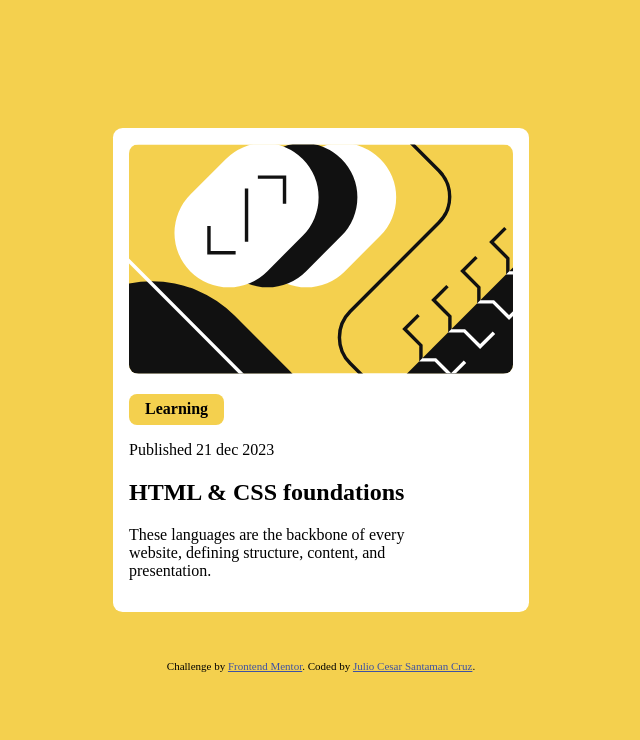
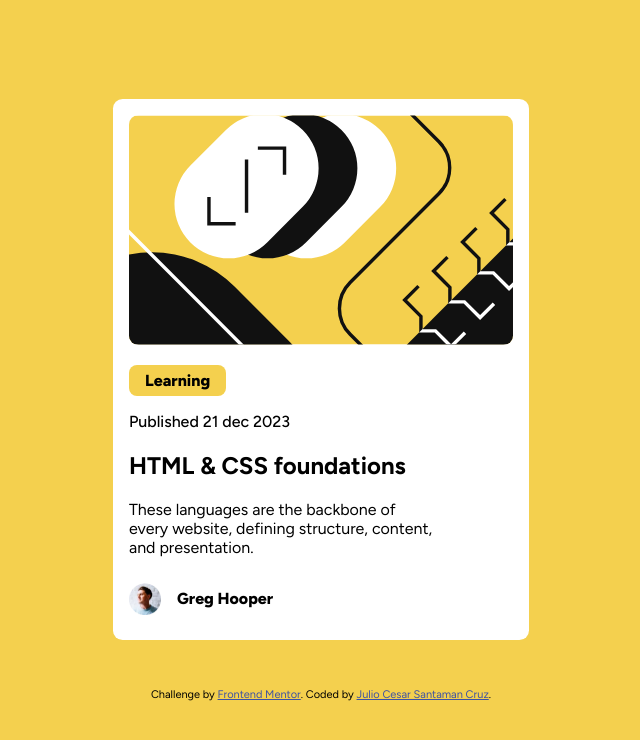
Before and after one commit to juliocsantaman/blog-preview-card, a plain HTML site: page index.html in a window 1280 px wide. Shown: the whole page, without its empty margins (319-959 px from the left). Drawn offline with Linux system fonts and the light colour scheme.

Commit message:
Adding author.

```diff
--- a/css/index.css
+++ b/css/index.css
@@ -7,6 +7,7 @@ body {
   width: 100%;
   height: 100vh;
   margin: 0rem;
+  font-family: "Figtree", sans-serif;
 }
 
 .card {
@@ -30,6 +31,11 @@ body {
   width: 88%;
 }
 
+.card__title:hover {
+  color: hsl(47, 88%, 63%);
+  cursor: pointer;
+}
+
 .card__text {
   width: 90%;
 }
@@ -45,6 +51,22 @@ body {
 
 .card__date {
   font-weight: 500;
+}
+
+
+.card__author-container {
+  display: flex;
+  align-items: center;
+  gap: 1rem;
+}
+
+.card__author-image {
+  width: 2rem;
+  height: 2rem;
+}
+
+.card__author-name {
+  font-weight: 800;
 }
 
 /*
--- a/index.html
+++ b/index.html
@@ -1,25 +1,36 @@
 <!DOCTYPE html>
 <html lang="en">
+
 <head>
   <meta charset="UTF-8">
-  <meta name="viewport" content="width=device-width, initial-scale=1.0"> <!-- displays site properly based on user's device -->
+  <meta name="viewport" content="width=device-width, initial-scale=1.0">
+  <!-- displays site properly based on user's device -->
 
   <link rel="icon" type="image/png" sizes="32x32" href="./assets/images/favicon-32x32.png">
+  <link href="https://fonts.googleapis.com/css2?family=Figtree:ital,wght@0,300..900;1,300..900&display=swap"
+    rel="stylesheet">
   <link rel="stylesheet" href="css/index.css">
 
   <title>Frontend Mentor | Blog preview card</title>
 
   <!-- Feel free to remove these styles or customise in your own stylesheet 👍 -->
   <style>
-    .attribution { font-size: 11px; text-align: center; }
-    .attribution a { color: hsl(228, 45%, 44%); }
+    .attribution {
+      font-size: 11px;
+      text-align: center;
+    }
+
+    .attribution a {
+      color: hsl(228, 45%, 44%);
+    }
   </style>
 </head>
+
 <body>
 
   <section class="card">
     <div class="card__image-container">
-      <img class="card__image" src="assets/images/illustration-article.svg" alt="QR code">
+      <img class="card__image" src="assets/images/illustration-article.svg" alt="Illustration article">
     </div>
     <div class="card__tag">
       Learning
@@ -36,6 +47,12 @@
         website, defining structure, content, and
         presentation.
       </p>
+    </div>
+    <div class="card__footer">
+      <div class="card__author-container">
+        <img class="card__author-image" src="assets/images/image-avatar.webp" alt="Image avatar">
+        <p class="card__author-name">Greg Hooper</p>
+      </div>
     </div>
   </section>
 
@@ -54,4 +71,5 @@
     Coded by <a href="https://github.com/juliocsantaman">Julio Cesar Santaman Cruz</a>.
   </div>
 </body>
+
 </html>
```
